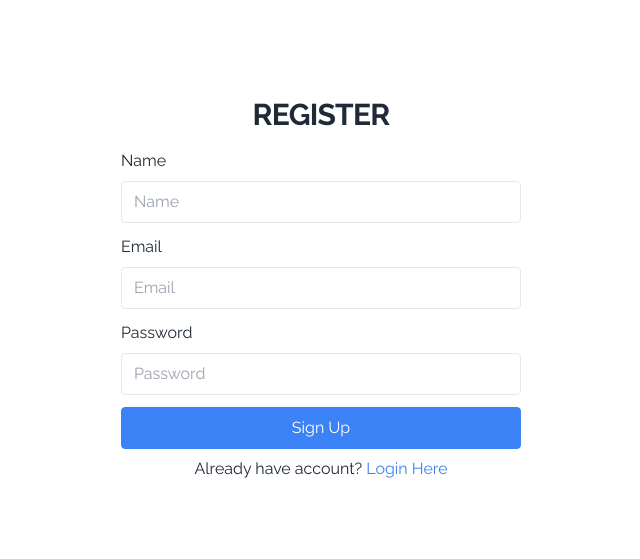
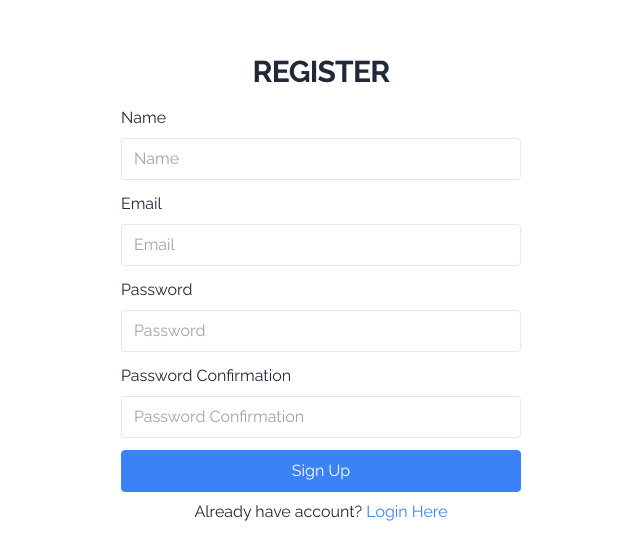
Before and after one commit to ibrahimalanshor/tods-web, a Vue app: page /register in a window 1280 px wide. Shown: the part 111-670 px from the top of the page, without its empty margins (319-959 px from the left). Built offline with nearby package versions, Linux system fonts and the light colour scheme.

Commit message:
feat: add password confirmation

```diff
--- a/src/compose/auth/register.js
+++ b/src/compose/auth/register.js
@@ -8,6 +8,7 @@ export default () => {
     name: null,
     email: null,
     password: null,
+    password_confirmation: null,
   });
 
   const auth = useAuth();
--- a/src/views/auth/Register.vue
+++ b/src/views/auth/Register.vue
@@ -35,6 +35,14 @@
           v-model="body.password"
           :status="formError.password ? 'error' : ''"
           :feedback="formError.password?.msg"
+        />
+        <ui-form-item
+          type="password"
+          label="Password Confirmation"
+          placeholder="Password Confirmation"
+          v-model="body.password_confirmation"
+          :status="formError.password_confirmation ? 'error' : ''"
+          :feedback="formError.password_confirmation?.msg"
         />
         <ui-button
           type="submit"
```
